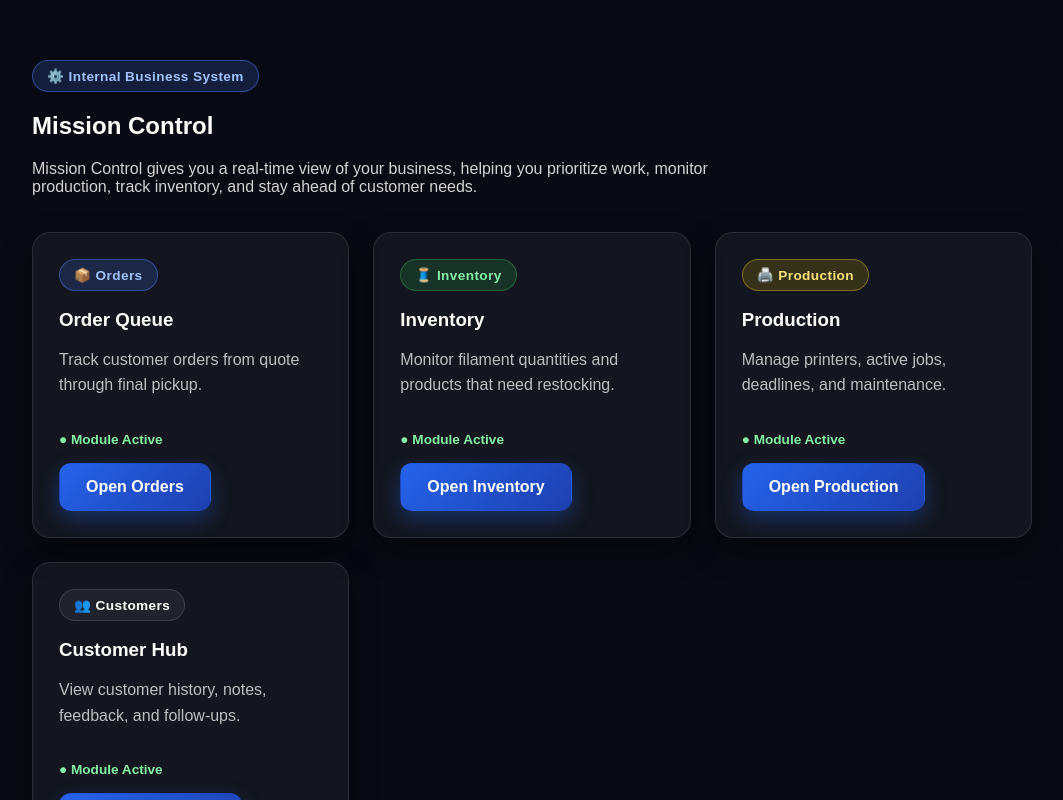
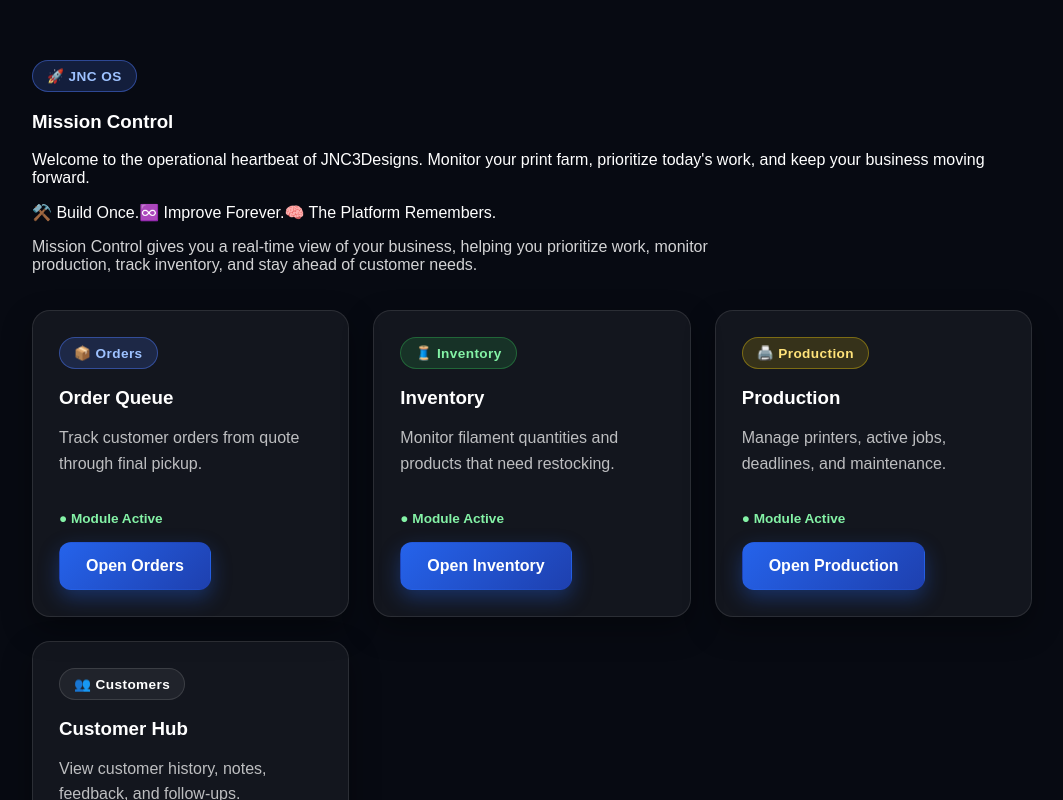
Before and after one commit to jnc3designs/jnc3designs-website, a Next.js app in the folder jnc3designs-premium/: page /operations in a window 1280 px wide. Shown: the top 800 px of the page, without its empty margins (108-1171 px from the left). Built offline with nearby package versions, Linux system fonts and the light colour scheme.

Commit message:
Update OperationsPage layout with MissionControlHero
Replaced the internal badge and heading with the MissionControlHero component.

```diff
--- a/jnc3designs-premium/app/operations/page.js
+++ b/jnc3designs-premium/app/operations/page.js
@@ -7,17 +7,13 @@ import BusinessMetrics from "../../components/BusinessMetrics";
 import PriorityCenter from "../../components/PriorityCenter";
 import PrintFarmStatus from "../../components/PrintFarmStatus";
 import CapacityOverview from "../../components/CapacityOverview";
+import MissionControlHero from "../../components/MissionControlHero";
 
 export default function OperationsPage() {
   return (
     <main>
       <section className="section">
-        <Badge color="blue">
-          ⚙️ Internal Business System
-        </Badge>
-
-        <h1>Mission Control</h1>
-
+       <MissionControlHero />
         <p className="operations-intro">
 Mission Control gives you a real-time view of your business, helping you prioritize work, monitor production, track inventory, and stay ahead of customer needs.
 </p>
```
